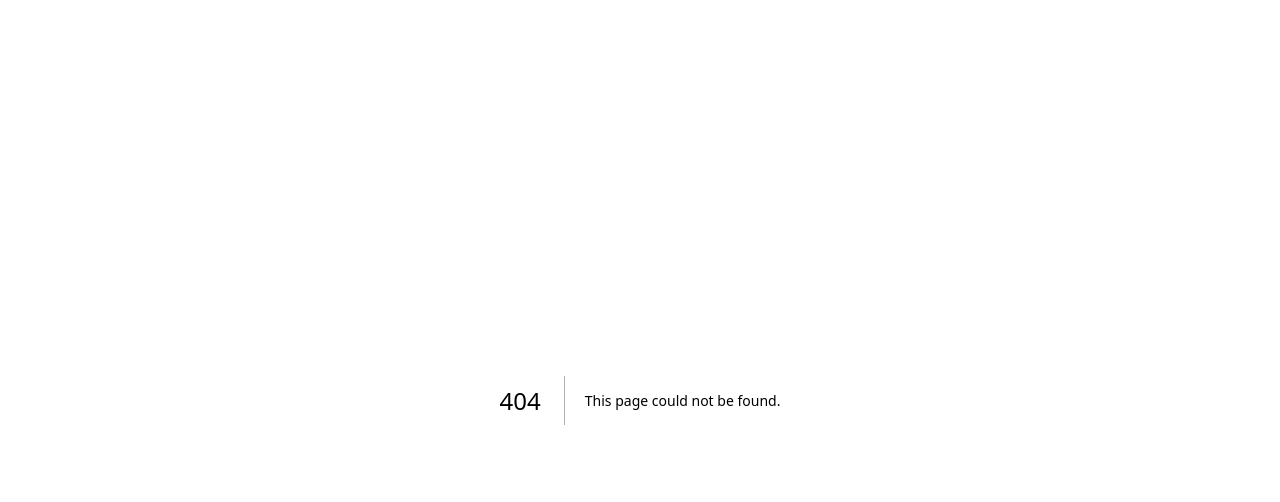
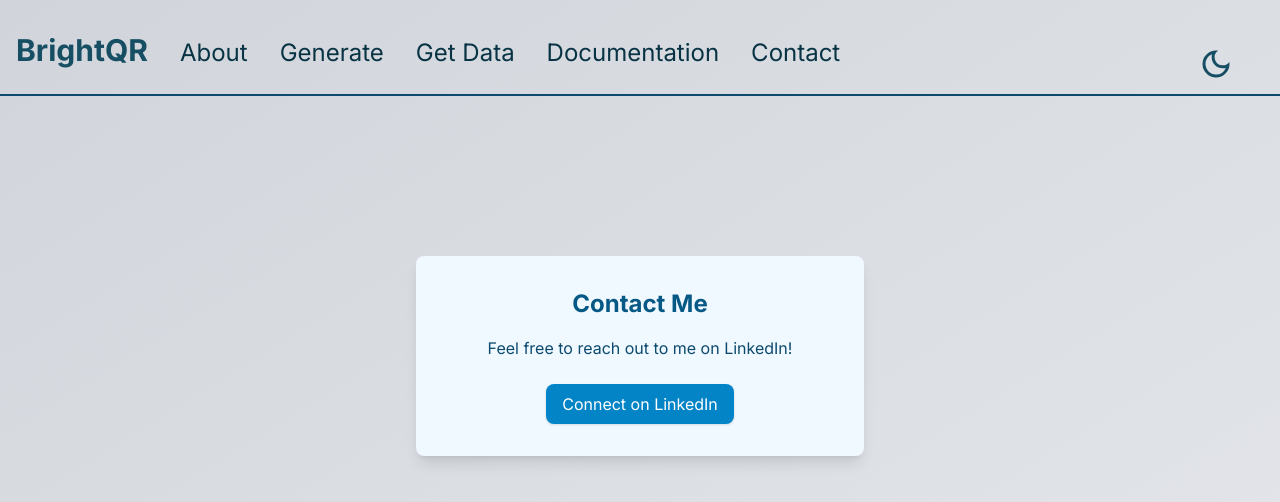
Before and after one commit to mr-ademdev/BrightQR, a Next.js app: page /contact in a window 1280 px wide. Before the commit this address had no page. Shown: the top 502 px of the page. Built offline with nearby package versions, Linux system fonts and the light colour scheme.

Commit message:
Create page.tsx

```diff
--- /dev/null
+++ b/src/app/contact/page.tsx
@@ -0,0 +1,29 @@
+'use client'
+
+import Link from 'next/link';
+import Nav from '../components/Nav';
+import ToggleMode from '../components/ToggleMode';
+
+const ContactPage = () => {
+  return (
+    <div className='min-h-screen items-center w-full justify-center text-center overflow-x-hidden bg-gradient-to-br from-gray-300 to-gray-200 dark:bg-gradient-to-br dark:from-cyan-950 dark:to-cyan-700'>
+        <Nav/>
+        <ToggleMode/>
+        <div className='flex mt-40 justify-center items-center'>
+            <div className="bg-sky-50 dark:bg-transparent dark:border dark:border-sky-50 p-8 rounded-lg shadow-lg max-w-md w-full">
+                <h1 className="text-2xl dark:text-sky-200 text-sky-800 font-bold mb-4 text-center">Contact Me</h1>
+                <p className="text-sky-900 dark:text-sky-200 mb-6 text-center">
+                Feel free to reach out to me on LinkedIn!
+                </p>
+                <div className="flex justify-center">
+                <Link href="https://www.linkedin.com/in/ramzi-benchadi" className="bg-sky-600 text-white px-4 py-2 rounded-lg shadow hover:bg-sky-700 dark:bg-sky-500 dark:hover:bg-sky-600 transition duration-300" target="_blank" rel="noopener noreferrer">
+                    Connect on LinkedIn
+                </Link>
+                </div>
+            </div>
+        </div>
+    </div>
+  );
+};
+
+export default ContactPage;
```
